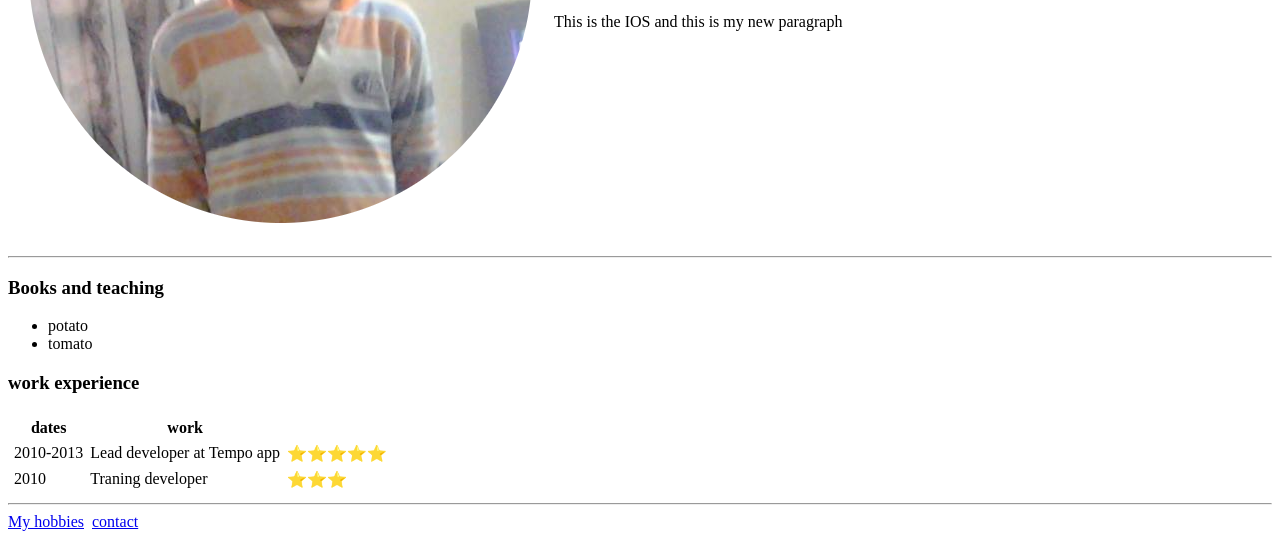
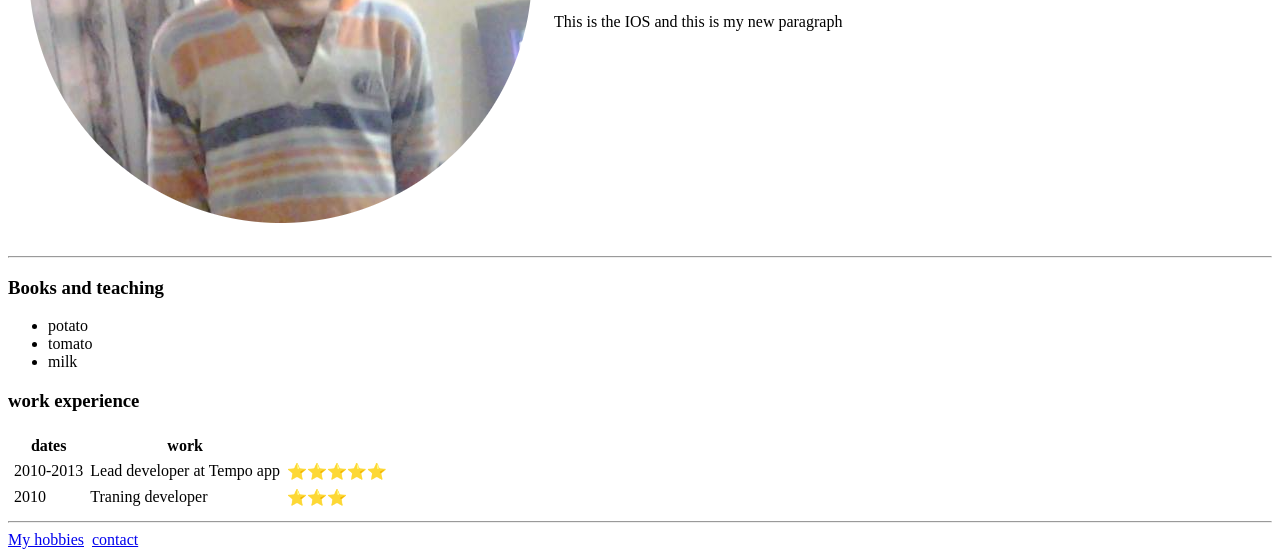
Before and after one commit to Aftabbaig1985/cv, a plain HTML site: page index.html in a window 1280 px wide. Shown: the part 309-866 px from the top of the page. Drawn offline with Linux system fonts and the light colour scheme.

Commit message:
Update index.html

```diff
--- a/index.html
+++ b/index.html
@@ -21,6 +21,7 @@
   <ul>
     <li>potato</li>
     <li>tomato</li>
+    <li>milk</li>
   </ul>
   <h3>work experience</h3>
   <table cellspacing="5">
```
